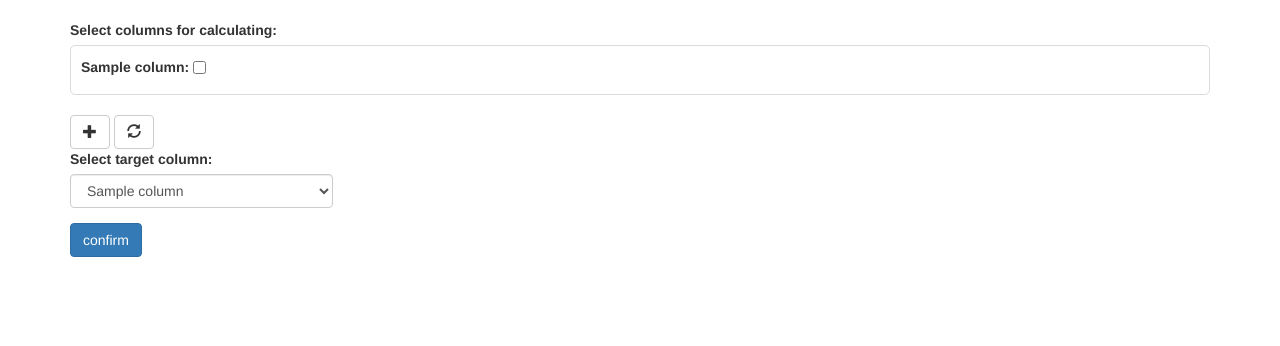
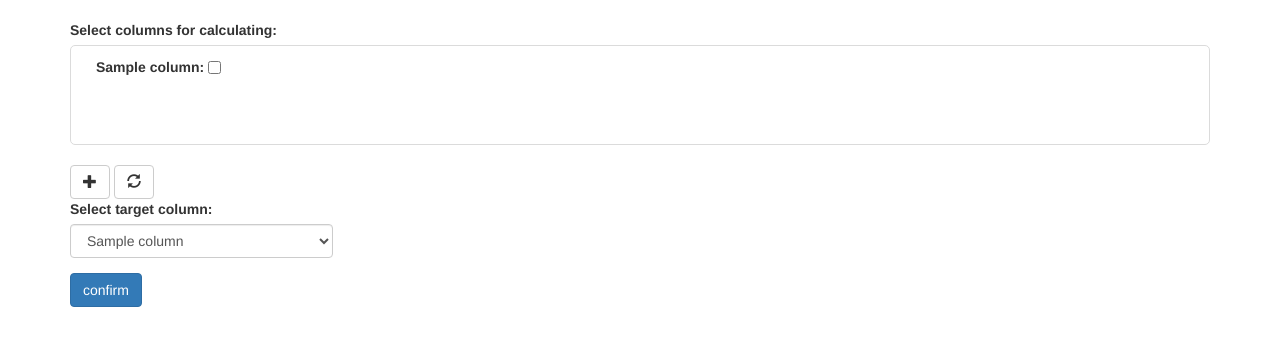
Before and after one commit to oysw/data-center-web, a Django app: template templates/confirm.html in a window 1280 px wide. Shown: the part 52-398 px from the top of the page. Run offline with Django 3.2, Linux system fonts and the light colour scheme; the template is opened without the code that fills it: most values are stand-ins (such as "Sample title", 1, 10 or a date in 2020); some libraries are stand-ins or nearby versions.

Commit message:
edit confirm layout

```diff
--- a/templates/confirm.html
+++ b/templates/confirm.html
@@ -13,10 +13,12 @@
             <div class="row">
                 <div class="col-lg-12">
                     <label class="control-label">Select columns for calculating: </label>
-                    <div class="form-inline" style="height: 50px; border: 1px solid #dbdbdb; border-radius: 5px; padding: 10px">
+                    <div class="form-inline" style="height: 100px; border: 1px solid #dbdbdb; border-radius: 5px; padding: 10px; overflow-y: scroll">
                         {% for column in columns %}
-                            <label class="control-label">{{ column }}:</label>
-                            <input class="checkbox" type="checkbox" name="{{ column }}">
+                            <div class="col-lg-4">
+                                <label class="control-label">{{ column }}:</label>
+                                <input class="checkbox" type="checkbox" name="{{ column }}">
+                            </div>
                         {% endfor %}
                     </div>
                     <br>
```
